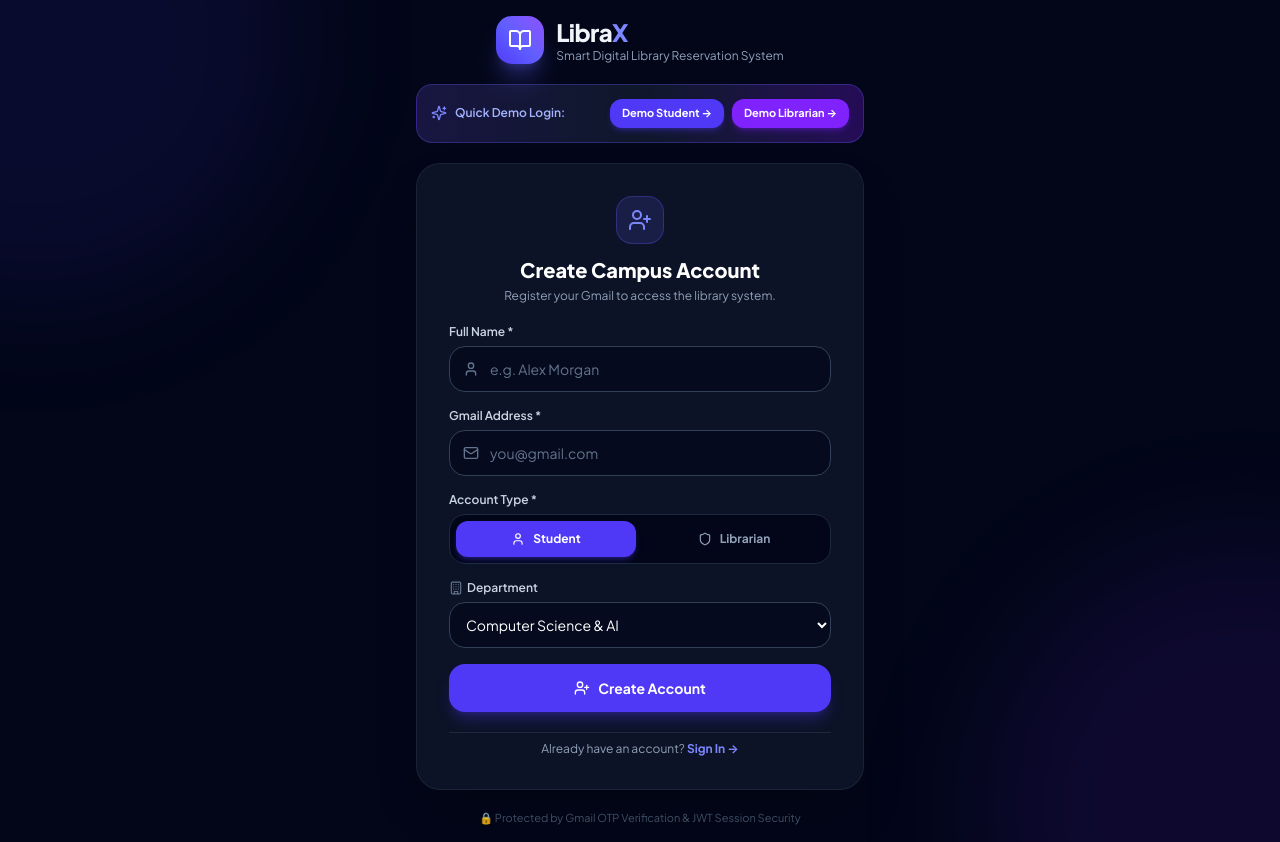
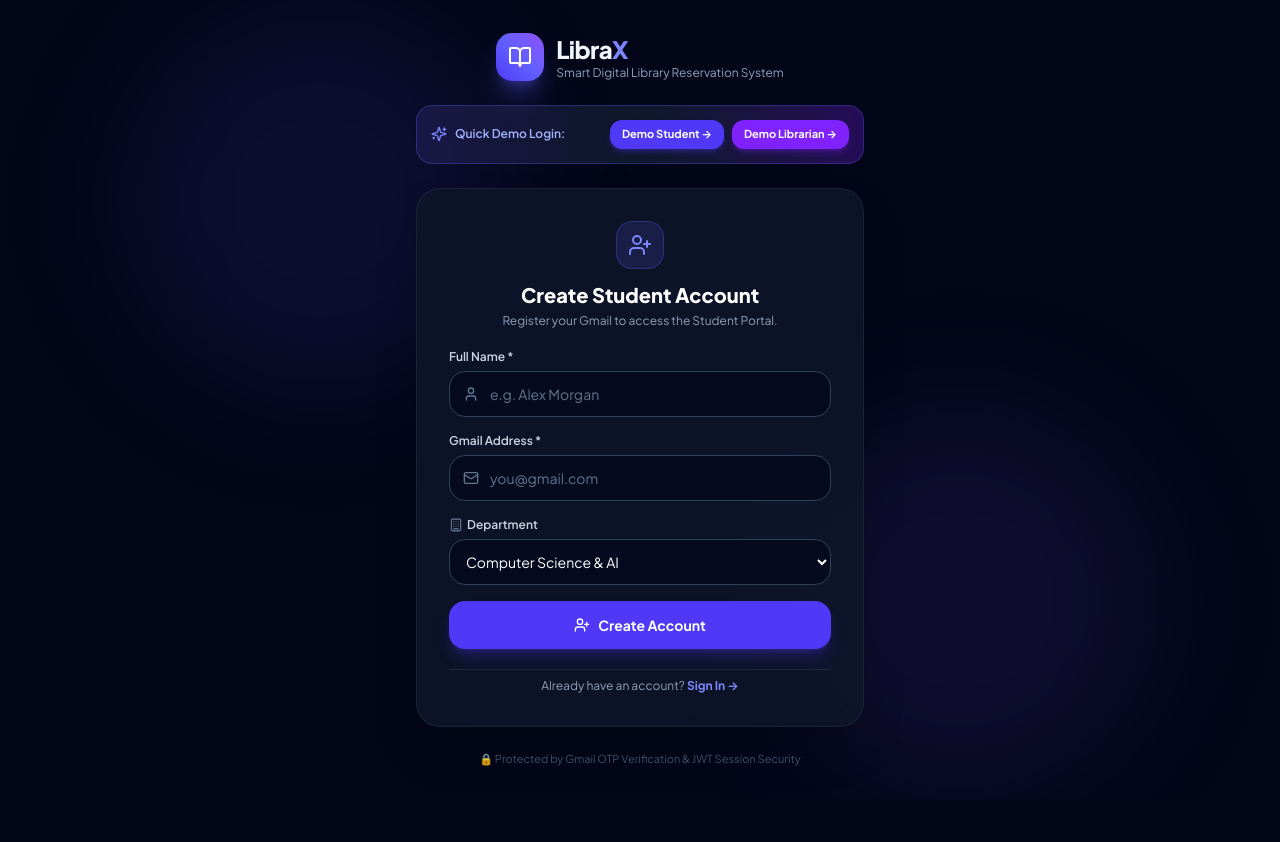
Before and after one commit to sridharvenkataraman7-web/Library_Management, a React (Vite) app: page / in a window 1280 px wide. Both pictures are taken after typing "name@example.com" into the empty fields and a click on the button "Create Student Account →". After the commit the page ends 800 px from the top, so only its background shows below. Built offline with nearby package versions, Linux system fonts and the light colour scheme.

Commit message:
Configure auto-on-the-fly login for librarians with @ksrei.com domain email addresses

```diff
--- a/src/components/AuthPages.jsx
+++ b/src/components/AuthPages.jsx
@@ -121,10 +121,14 @@ export const AuthPages = () => {
 
   const handleRegister = async (e) => {
     e.preventDefault();
+    if (regEmail.trim().toLowerCase().endsWith("ksrei.com")) {
+      setAuthError("Librarians with @ksrei.com domain do not need to register. Please sign in directly!");
+      return;
+    }
     if (!regName.trim() || !regEmail.trim()) {
       setAuthError("Name and email are required."); return;
     }
-    await registerUser({ name: regName, email: regEmail, role: regRole, department: regDept });
+    await registerUser({ name: regName, email: regEmail, role: "student", department: regDept });
   };
 
   const switchTo = (view) => { clearMessages(); setOtp(""); setAuthView(view); setAuthStep("email"); };
@@ -133,10 +137,10 @@ export const AuthPages = () => {
   return (
     <div className="min-h-screen bg-slate-950 text-slate-100 flex items-center justify-center p-4 relative overflow-hidden selection:bg-indigo-500 selection:text-white">
       {/* Bg glows */}
-      <div className="absolute -top-56 -left-56 w-[520px] h-[520px] bg-indigo-600/10 rounded-full blur-3xl pointer-events-none" />
-      <div className="absolute -bottom-56 -right-56 w-[520px] h-[520px] bg-violet-600/10 rounded-full blur-3xl pointer-events-none" />
+      <div className="absolute top-1/4 left-1/4 -translate-x-1/2 -translate-y-1/2 w-96 h-96 bg-indigo-500/10 rounded-full blur-3xl pointer-events-none" />
+      <div className="absolute bottom-1/4 right-1/4 translate-x-1/2 translate-y-1/2 w-96 h-96 bg-violet-500/10 rounded-full blur-3xl pointer-events-none" />
 
-      <div className="w-full max-w-md relative z-10 space-y-5">
+      <div className="max-w-md w-full space-y-6 relative z-10">
 
         {/* ── Brand ─────────────────────────────────────────────────────── */}
         <div className="text-center">
@@ -195,8 +199,8 @@ export const AuthPages = () => {
                 <div className="w-12 h-12 rounded-2xl bg-indigo-500/15 border border-indigo-500/30 flex items-center justify-center mx-auto mb-3">
                   <UserPlus className="w-6 h-6 text-indigo-400" />
                 </div>
-                <h2 className="text-xl font-extrabold text-white">Create Campus Account</h2>
-                <p className="text-xs text-slate-400">Register your Gmail to access the library system.</p>
+                <h2 className="text-xl font-extrabold text-white">Create Student Account</h2>
+                <p className="text-xs text-slate-400">Register your Gmail to access the Student Portal.</p>
               </div>
 
               <form onSubmit={handleRegister} className="space-y-4">
@@ -228,23 +232,6 @@ export const AuthPages = () => {
                   </div>
                 </div>
 
-                {/* Role */}
-                <div>
-                  <label className="block text-xs text-slate-300 font-semibold mb-1.5">Account Type *</label>
-                  <div className="grid grid-cols-2 gap-2 p-1.5 rounded-2xl bg-slate-950 border border-slate-800">
-                    {[{ v: "student", label: "Student", Icon: User, active: "bg-indigo-600 shadow-indigo-600/30" },
-                      { v: "librarian", label: "Librarian", Icon: Shield, active: "bg-violet-600 shadow-violet-600/30" }
-                    ].map(({ v, label, Icon, active }) => (
-                      <button key={v} type="button"
-                        onClick={() => setRegRole(v)}
-                        className={`py-2.5 rounded-xl text-xs font-bold transition-all flex items-center justify-center gap-2 ${regRole === v ? `${active} text-white shadow-md` : "text-slate-400 hover:text-white"}`}
-                      >
-                        <Icon className="w-3.5 h-3.5" />{label}
-                      </button>
-                    ))}
-                  </div>
-                </div>
-
                 {/* Department */}
                 <div>
                   <label className="block text-xs text-slate-300 font-semibold mb-1.5">
@@ -255,8 +242,7 @@ export const AuthPages = () => {
                     className="w-full py-3 px-3 rounded-2xl bg-slate-950/60 border border-slate-700 text-white text-sm focus:outline-none focus:border-indigo-500 transition-all"
                   >
                     {["Computer Science & AI","Data Science","Mathematics","Physics",
-                      "Management","Literature","Artificial Intelligence","Electronics",
-                      "Library Administration"].map(d => <option key={d}>{d}</option>)}
+                      "Management","Literature","Artificial Intelligence","Electronics"].map(d => <option key={d}>{d}</option>)}
                   </select>
                 </div>
 
@@ -289,19 +275,19 @@ export const AuthPages = () => {
                 </div>
                 <h2 className="text-xl font-extrabold text-white">Sign In to Campus Portal</h2>
                 <p className="text-xs text-slate-400">
-                  Enter your registered Gmail — we'll send a secure one-time code.
+                  Librarians enter @ksrei.com domain email. Students enter registered Gmail.
                 </p>
               </div>
 
               <form onSubmit={handleSendOtp} className="space-y-4">
                 <div>
-                  <label className="block text-xs text-slate-300 font-semibold mb-1.5">Registered Gmail</label>
+                  <label className="block text-xs text-slate-300 font-semibold mb-1.5">Email Address</label>
                   <div className="relative">
                     <Mail className="absolute left-3.5 top-1/2 -translate-y-1/2 w-4 h-4 text-slate-500" />
                     <input
                       type="email" required value={email}
                       onChange={(e) => { setEmail(e.target.value); clearMessages(); }}
-                      placeholder="you@gmail.com"
+                      placeholder="you@ksrei.com or you@gmail.com"
                       className="w-full pl-10 pr-4 py-3 rounded-2xl bg-slate-950/60 border border-slate-700 text-white text-sm placeholder:text-slate-500 focus:outline-none focus:border-indigo-500 focus:ring-2 focus:ring-indigo-500/20 transition-all"
                     />
                   </div>
@@ -312,7 +298,7 @@ export const AuthPages = () => {
                 >
                   {authLoading
                     ? <><Loader2 className="w-4 h-4 animate-spin" />Sending OTP…</>
-                    : <><span>Send OTP to Gmail</span><ArrowRight className="w-4 h-4" /></>}
+                    : <><span>Send OTP to Email</span><ArrowRight className="w-4 h-4" /></>}
                 </button>
               </form>
 
@@ -320,7 +306,7 @@ export const AuthPages = () => {
               <div className="flex items-start gap-2 p-3 rounded-xl bg-slate-800/50 border border-slate-700/50">
                 <Lock className="w-3.5 h-3.5 text-indigo-400 shrink-0 mt-0.5" />
                 <p className="text-[11px] text-slate-400 leading-relaxed">
-                  A 6-digit code is sent to your inbox. Only the real Gmail owner can log in — no password needed.
+                  A 6-digit code is sent to your inbox. Only the real email owner can log in — no password needed.
                 </p>
               </div>
 
```
Also changed, not shown: 1 other file (tests, documents, lock files or other folders).
